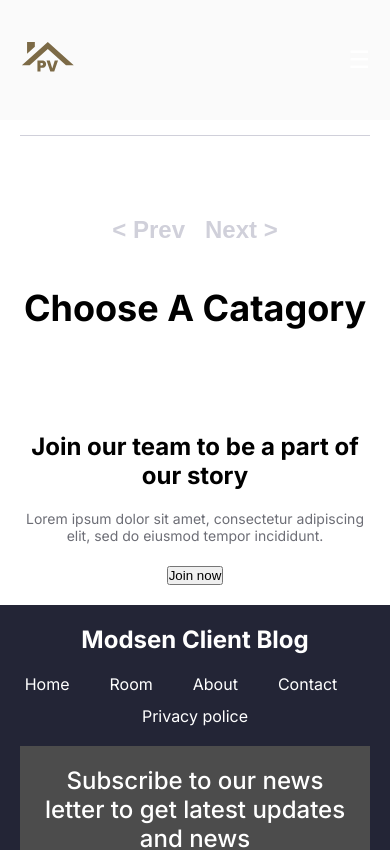
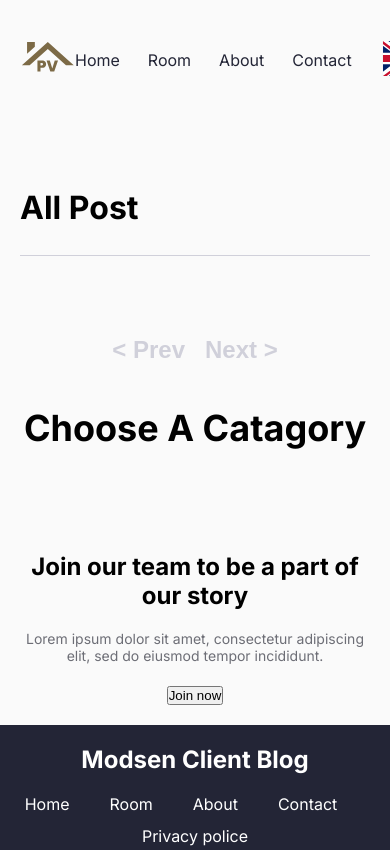
Before and after one commit to Baranov-alexei18/modsen-travel-agency, a Next.js app: page /en/blog in a window 390 px wide. Shown: the top 850 px of the page. Built offline with nearby package versions, Linux system fonts and the light colour scheme.

Commit message:
feat(added container for app): added max-width for breakpoints

```diff
--- a/src/components/Header/styles.module.scss
+++ b/src/components/Header/styles.module.scss
@@ -1,18 +1,16 @@
+@import '../../theme/styles.module.scss';
+
 .header {
-  position: fixed;
-  top: 0;
-  left: 0;
   width: 100%;
   height: 120px;
   display: flex;
   align-items: center;
   justify-content: space-between;
-  padding: var(--spacing-8) var(--spacing-20);
   background-color: var(--color-main-white);
   color: var(--color-dark);
   list-style: none;
   z-index: var(--z-index-100);
-  margin-bottom: 100%;
+  @extend .container;
 
   .logo {
     font-size: var(--font-size-24);
@@ -53,14 +51,14 @@
   }
 
 
-  @media (max-width: 992px) {
-    .actions {
-      display: none;
-    }
+  // @media (max-width: 992px) {
+  //   .actions {
+  //     display: none;
+  //   }
 
-    .menuButton {
-      display: block;
-    }
+  //   .menuButton {
+  //     display: block;
+  //   }
 
-  }
+  // }
 }
--- a/src/theme/globals.scss
+++ b/src/theme/globals.scss
@@ -66,6 +66,9 @@
   --breakpoint-md: 768px;
   --breakpoint-lg: 992px;
   --breakpoint-xl: 1200px;
+  --breakpoint-xxl: 1500px;
+
+  --container-max-width: 100%;
 }
 
 * {
@@ -78,6 +81,7 @@ html,
 body {
   max-width: 100vw;
   overflow-x: hidden;
+  background-color: var(--color-main-white);
 }
 
 a {
--- a/src/theme/styles.module.scss
+++ b/src/theme/styles.module.scss
@@ -8,3 +8,29 @@
 .visible {
     opacity: 1;
 }
+
+.container {
+    margin: auto;
+    padding: 0 var(--spacing-20);
+    width: 100%;
+
+    @media (min-width: 576px) {
+        max-width: calc(var(--breakpoint-sm) - var(--spacing-32));
+    }
+
+    @media (min-width: 768px) {
+        max-width: calc(var(--breakpoint-md) - var(--spacing-32));
+    }
+
+    @media (min-width: 992px) {
+        max-width: calc(var(--breakpoint-lg) - var(--spacing-32));
+    }
+
+    @media (min-width: 1200px) {
+        max-width: calc(var(--breakpoint-xl) - var(--spacing-32));
+    }
+
+    @media (min-width: 1500px) {
+        max-width: calc(var(--breakpoint-xxl) - var(--spacing-32));
+    }
+}
```
Also changed, not shown: src/app/[locale]/styles.module.scss (line endings or trailing spaces), src/app/styles.module.scss (line endings or trailing spaces).
